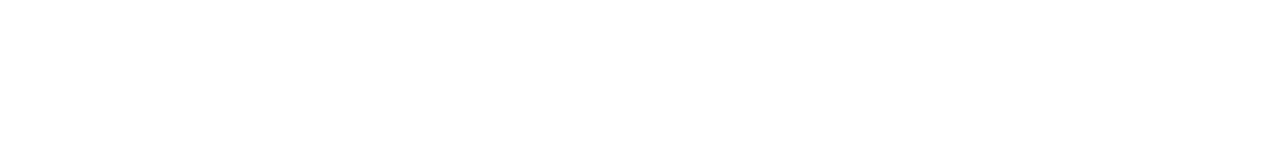
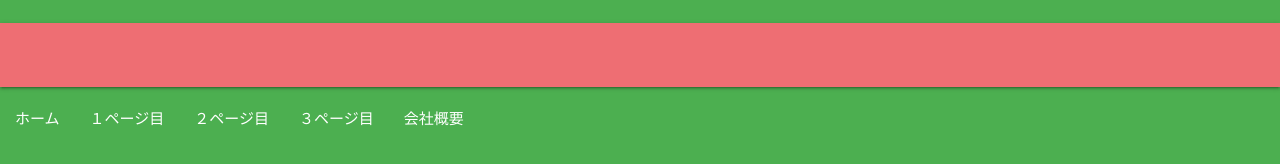
Before and after one commit to rentourcanneloffical/rentourchannelofficalweb, a plain HTML site: page index.html in a window 1280 px wide. Drawn offline with Linux system fonts and the light colour scheme; files that its build step writes are made by us from their sources; files whose address does not match are found by name.

Commit message:
Update index.html

```diff
--- a/index.html
+++ b/index.html
@@ -9,9 +9,27 @@
       <!--Let browser know website is optimized for mobile-->
       <meta name="viewport" content="width=device-width, initial-scale=1.0"/>
     </head>
+    <body class="green white-text">
 
-    <body>
+　<nav id="gnav">
 
+　　<ul class="inner">
+
+　　　　<li><a href="#">ホーム</a></li>
+
+　　　　<li><a href="#">１ページ目</a></li>
+
+　　　　<li><a href="#">２ページ目</a></li>
+
+　　　　<li><a href="#">３ページ目</a></li>
+
+　　　　<li><a href="#">会社概要</a></li>
+　　</ul>
+　</nav>
+</header>
+      <div class="container">
+
+      </div>
       <!--JavaScript at end of body for optimized loading-->
       <script type="text/javascript" src="js/materialize.min.js"></script>
     </body>
```
